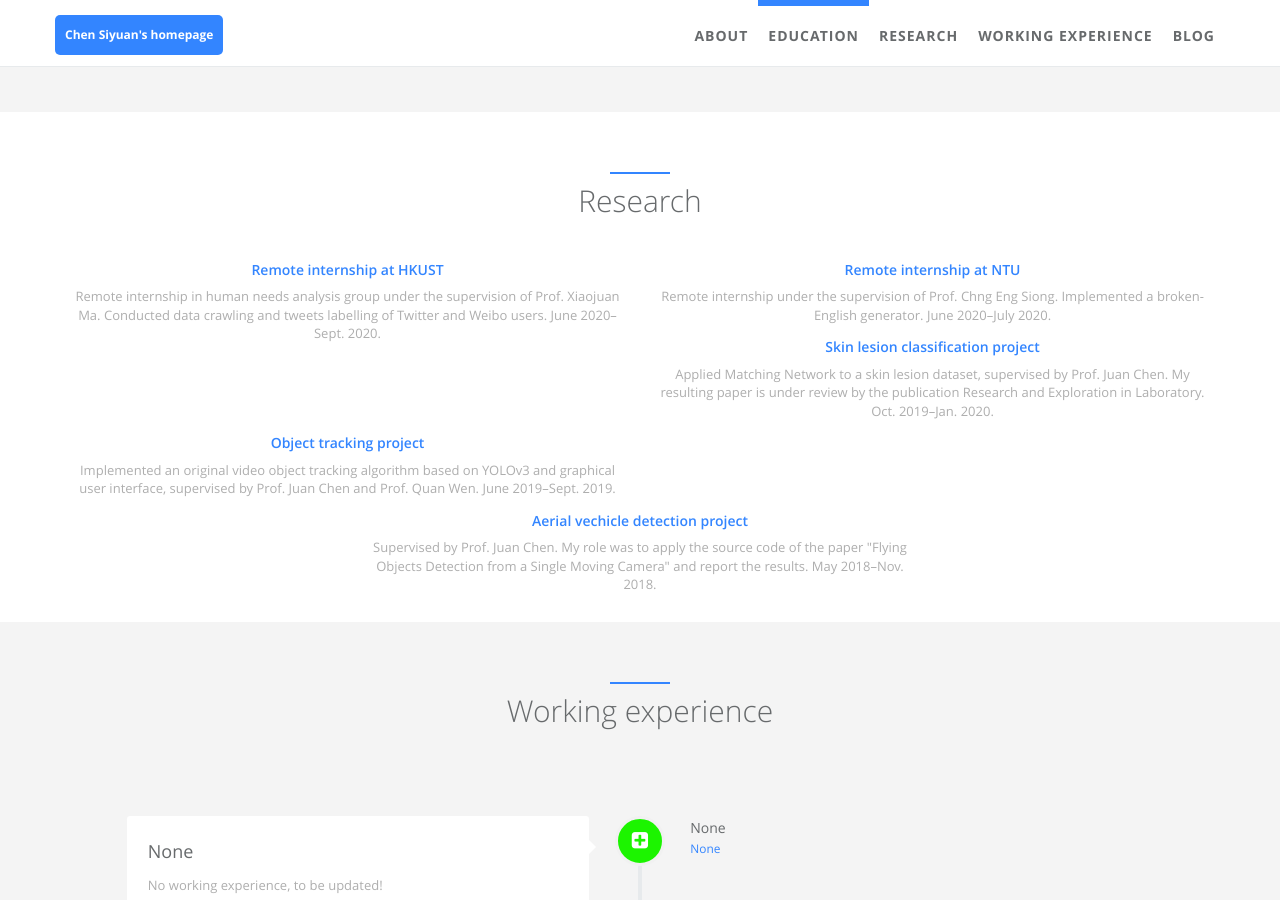
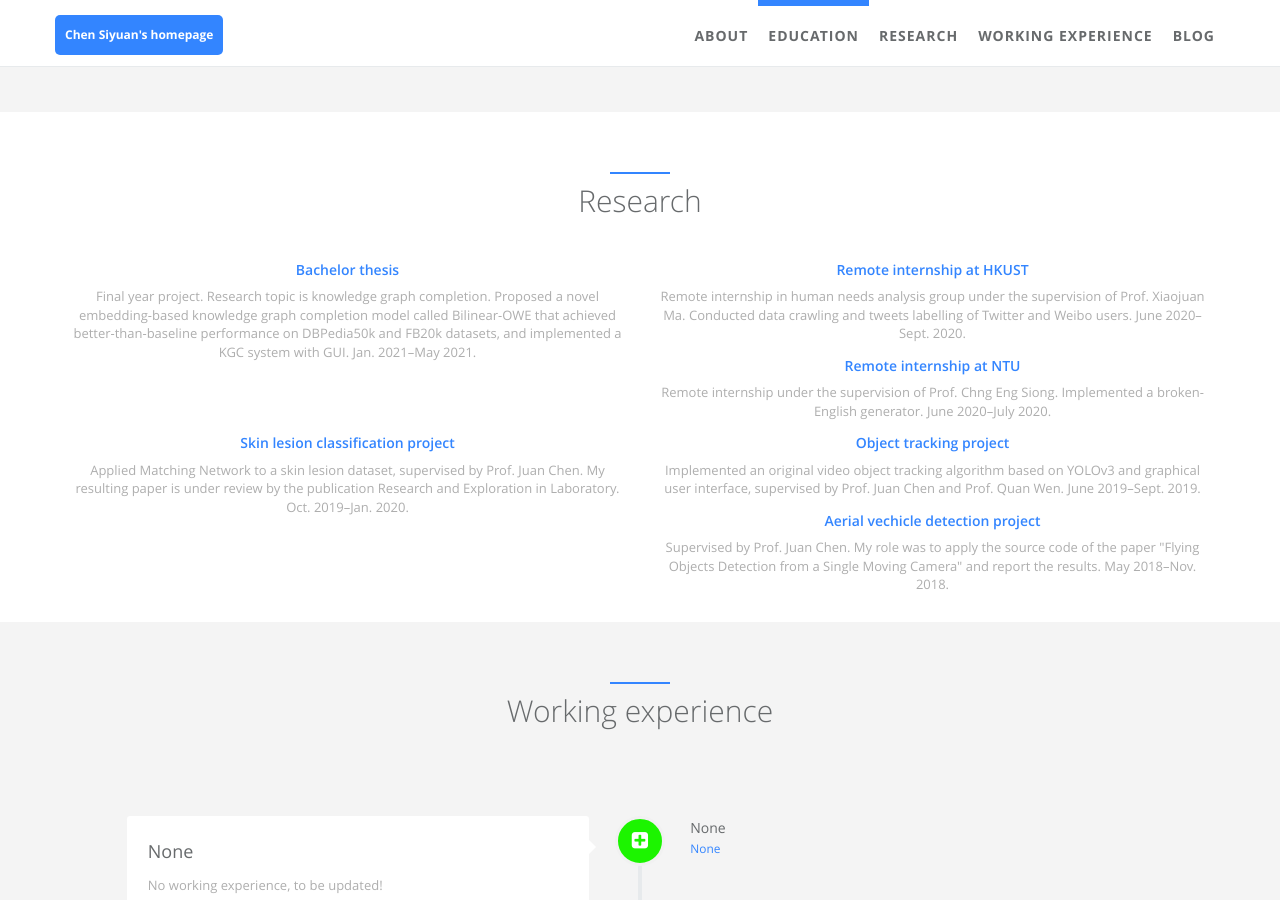
Before and after one commit to SYChen123/SYChen123.github.io, a Jekyll site: the page built from index.html, in a window 1280 px wide and 900 px high, scrolled down 1328 px. Built offline with Jekyll 4.4.1, drawn with Linux system fonts in a browser that asks for light colours.

Commit message:
Update research.yml

```diff
--- a/_data/index/research.yml
+++ b/_data/index/research.yml
@@ -6,6 +6,12 @@
 #   url: https://google.com
 #   img: /static/assets/img/landing/google.png
 #   desc: This is another project.
+
+- name: Bachelor thesis
+  i18n: thesis
+  url:
+  img:
+  desc: Final year project. Research topic is knowledge graph completion. Proposed a novel embedding-based knowledge graph completion model called Bilinear-OWE that achieved better-than-baseline performance on DBPedia50k and FB20k datasets, and implemented a KGC system with GUI. Jan. 2021–May 2021.
 
 - name: Remote internship at HKUST
   i18n: hkust
```
